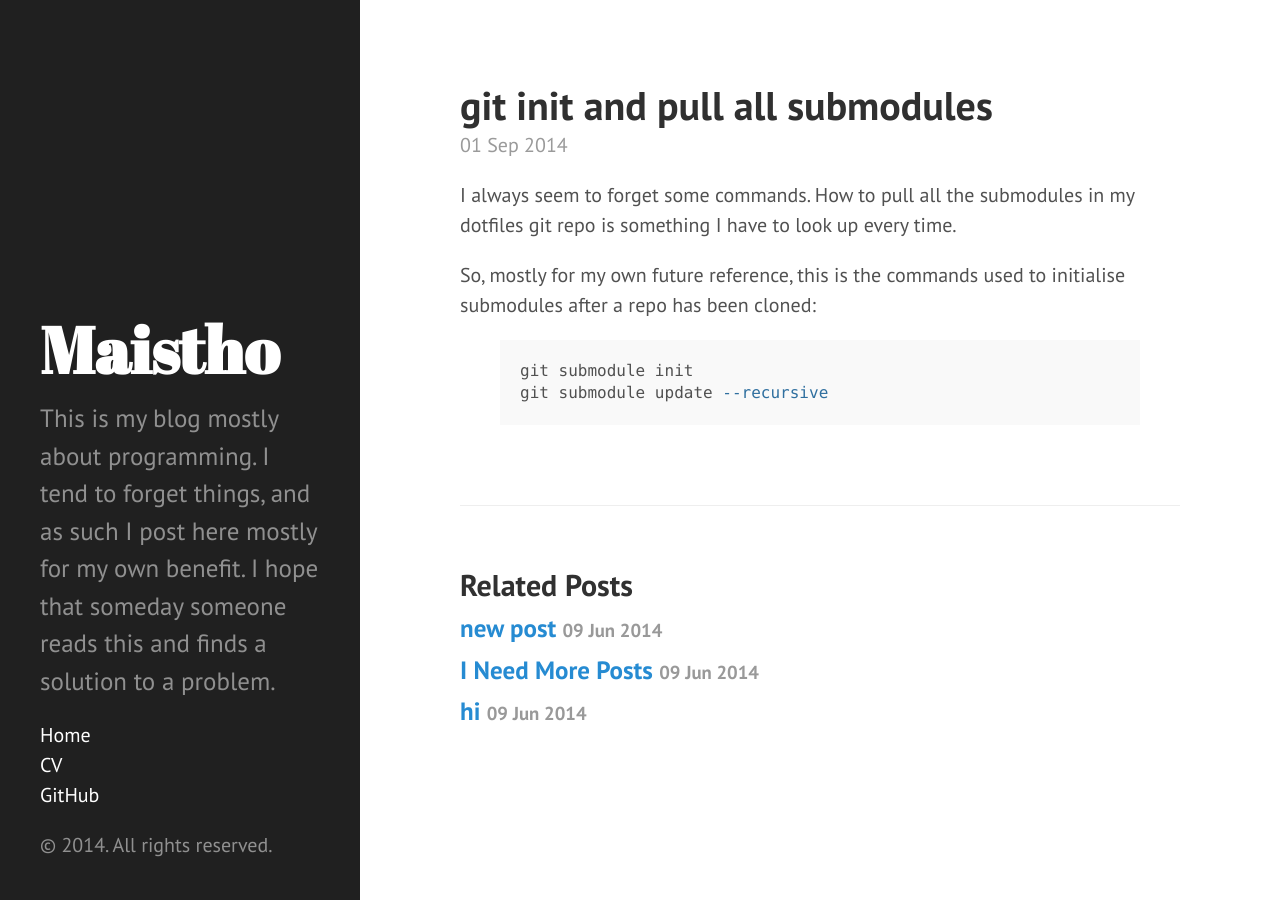
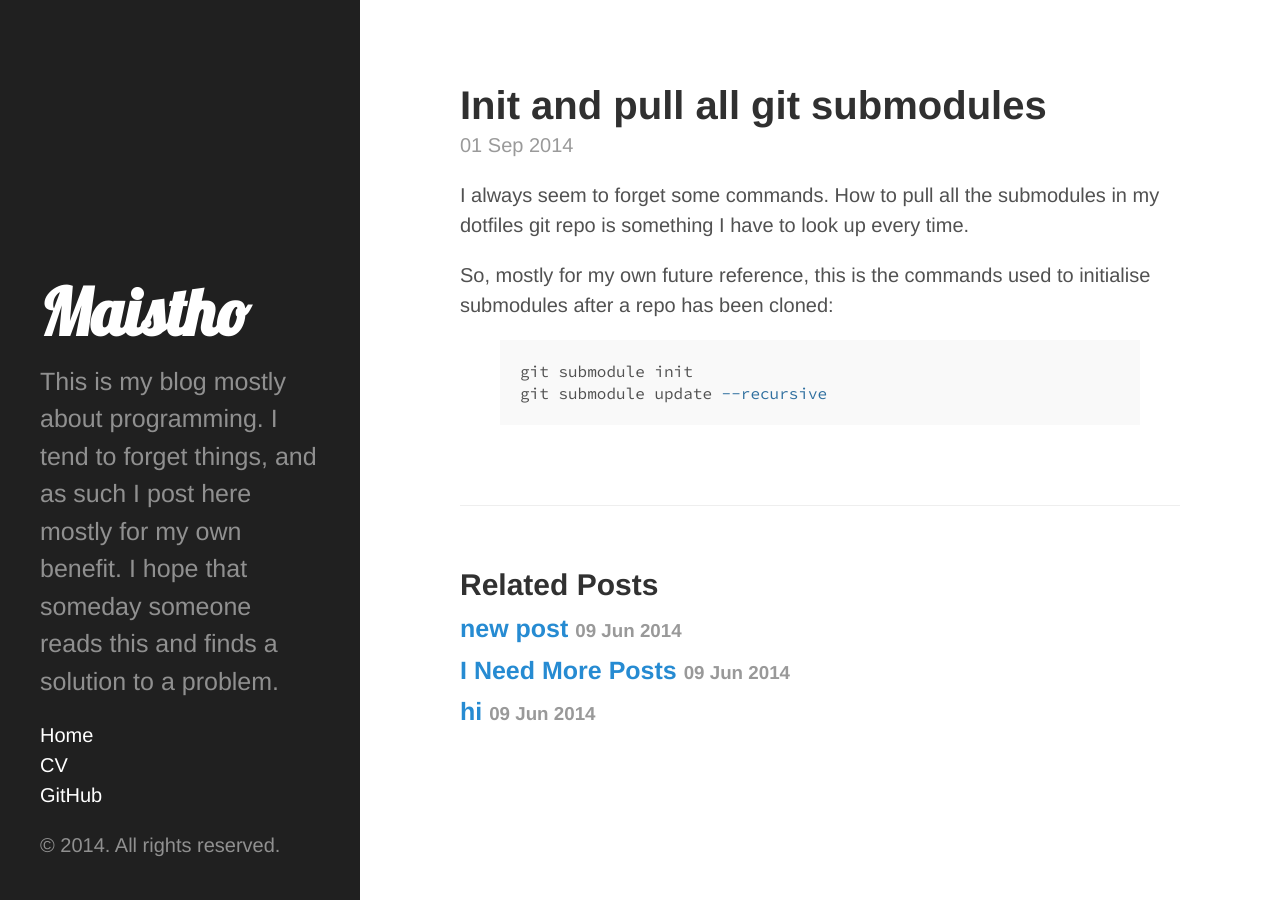
Before and after one commit to Maistho/maistho.github.io, a Jekyll site: the page built from _posts/2014-09-01-git-submodules-init.md, in a window 1280 px wide. Built offline with Jekyll 4.4.1, drawn with Linux system fonts in a browser that asks for light colours; Markdown is read by kramdown in place of the engine named in the settings.

Commit message:
changed the post and the sidebar

```diff
--- a/_includes/head.html
+++ b/_includes/head.html
@@ -17,7 +17,7 @@
   <link rel="stylesheet" href="/public/css/poole.css">
   <link rel="stylesheet" href="/public/css/syntax.css">
   <link rel="stylesheet" href="/public/css/hyde.css">
-  <link rel="stylesheet" href="http://fonts.googleapis.com/css?family=PT+Sans:400,400italic,700|Abril+Fatface">
+  <link rel='stylesheet' href='http://fonts.googleapis.com/css?family=Lobster|Source+Code+Pro' type='text/css'>
 
   <!-- Icons -->
   <link rel="apple-touch-icon-precomposed" sizes="144x144" href="/public/apple-touch-icon-144-precomposed.png">
--- a/_includes/sidebar.html
+++ b/_includes/sidebar.html
@@ -1,7 +1,7 @@
 <div class="sidebar">
   <div class="container sidebar-sticky">
     <div class="sidebar-about">
-      <h1>{{ site.title }}</h1>
+		 <a href="/"><h1>{{ site.title }}</h1></a>
       <p class="lead">{{ site.description }}</p>
     </div>
 
--- a/public/css/hyde.css
+++ b/public/css/hyde.css
@@ -79,7 +79,7 @@ html {
 .sidebar-about h1 {
   color: #fff;
   margin-top: 0;
-  font-family: "Abril Fatface", serif;
+  font-family: "Lobster", cursive;
   font-size: 3.25rem;
 }
 
--- a/public/css/poole.css
+++ b/public/css/poole.css
@@ -147,7 +147,7 @@ abbr[title] {
 /* Code */
 code,
 pre {
-  font-family: Menlo, Monaco, "Courier New", monospace;
+  font-family: "Source Code Pro", "Courier New", monospace;
 }
 code {
   padding: .25em .5em;
```
Also changed, not shown: _posts/2014-09-01-git-submodules-init.md (+3 -3 lines).
